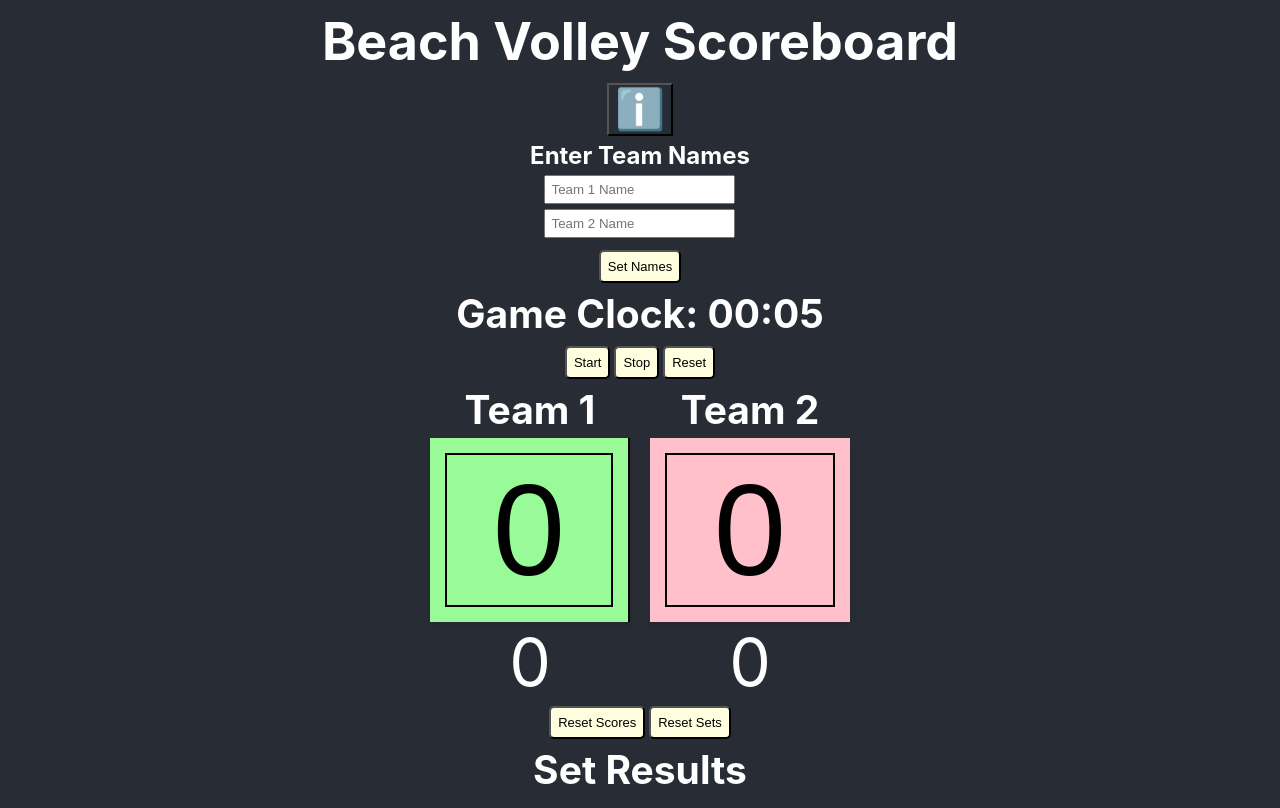
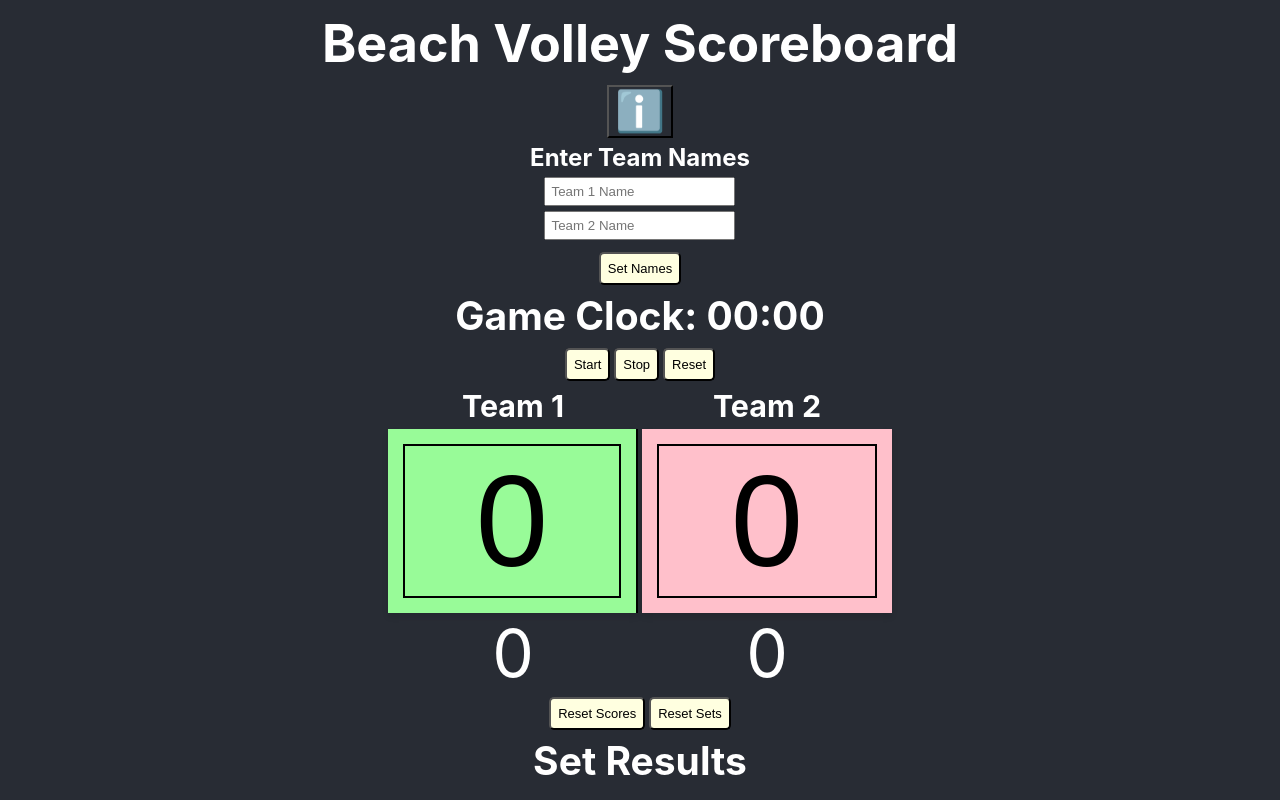
Before and after one commit to oonaleivo/Beach-Volley-Scoreboard, a React (Create React App) app: page / in a window 1280 px wide. Built offline with nearby package versions, Linux system fonts and the light colour scheme.

Commit message:
edit side switch logic and layout

```diff
--- a/src/components/infoicon.js
+++ b/src/components/infoicon.js
@@ -12,7 +12,8 @@ const InfoIcon = () => {
             <h2 style={{color: 'black'}}>Scoreboard info</h2>
             <p style={{color: 'black'}}>
                 This is a scoreboard for beach volley games. Sets go to 21 points with 2 point difference, and possible
-                third set is to 15. The scoreboard will also alert to switch sides every 7 points.</p>
+                third set is to 15. The scoreboard will also alert to switch sides every 7 points and in the third set
+                every five points.</p>
             <button style={buttonSmallStyle} onClick={toggleInfo}>Close</button>
         </div>
     );
--- a/src/components/points.js
+++ b/src/components/points.js
@@ -1,6 +1,6 @@
 import React, { useState, useEffect } from 'react';
 
-const ScoreBoard = ({team1Name, team2Name}) => {
+const ScoreBoard = ({ team1Name, team2Name }) => {
     const [team1Points, setTeam1Points] = useState(0);
     const [team2Points, setTeam2Points] = useState(0);
     const [team1Sets, setTeam1Sets] = useState(0);
@@ -79,7 +79,11 @@ const ScoreBoard = ({team1Name, team2Name}) => {
     }, [team1Sets, team2Sets]);
 
     useEffect(() => {
-        if ((team1Points + team2Points) % 7 === 0 && team1Points + team2Points !== 0) {
+        if (team1Sets === 1 && team2Sets === 1) {
+            if ((team1Points + team2Points) % 5 === 0 && team1Points + team2Points !== 0 && team1Points + team2Points !== 0) {
+            showMessage('Switch sides!');
+        }}
+        else if ((team1Points + team2Points) % 7 === 0 && team1Points + team2Points !== 0) {
             showMessage('Switch sides!');
         }
     }, [team1Points, team2Points]);
@@ -98,25 +102,23 @@ const ScoreBoard = ({team1Name, team2Name}) => {
             }
 
             <div style={{ display: 'flex', justifyContent: 'center', width: '400px', margin: '0 auto' }}>
-                <div style={{ marginRight: '10px' }}>
-                    <h2 style={{ margin: '5px' }}>{team1Name}</h2>
+                <div style={{ marginRight: '2px' }}>
+                    <h3 style={{ margin: '5px' }}>{team1Name}</h3>
                     <button style={button1Style} onClick={() => handleAddPoint('team1')}><div style={numberStyle}>{team1Points}</div></button>
-                    <div style={{fontSize: '66px', textAlign: 'center' }}>{team1Sets}</div>
+                    <div style={{ fontSize: '66px', textAlign: 'center' }}>{team1Sets}</div>
                 </div>
-                <div style={{ marginLeft: '10px' }}>
-                    <h2 style={{ margin: '5px' }}>{team2Name}</h2>
+                <div style={{ marginLeft: '2px' }}>
+                    <h3 style={{ margin: '5px' }}>{team2Name}</h3>
                     <button style={button2Style} onClick={() => handleAddPoint('team2')}><div style={numberStyle}>{team2Points}</div></button>
-                    <div style={{fontSize: '66px', textAlign: 'center' }}>{team2Sets}</div>
+                    <div style={{ fontSize: '66px', textAlign: 'center' }}>{team2Sets}</div>
                 </div>
             </div>
             <div>
                 <button style={buttonSmallStyle} onClick={handleResetScores}>Reset Scores</button>
                 <button style={buttonSmallStyle} onClick={handleResetSets}>Reset Sets</button>
-
-
             </div>
-            <h2 style={{margin: '5px'}}>Set Results</h2>
-            <ul style={{alignItems: 'center', padding: '5px', margin: '0px'}}>
+            <h2 style={{ margin: '5px' }}>Set Results</h2>
+            <ul style={{ alignItems: 'center', padding: '5px', margin: '0px' }}>
                 {setResults.map((result, index) => (
                     <li key={index}>Set {index + 1}: {result.team1} - {result.team2}</li>
                 ))}
@@ -138,7 +140,7 @@ const pastelColors = {
 const button1Style = {
     backgroundColor: pastelColors.green,
     color: 'white',
-    width: '200px',
+    width: '250px',
     padding: '15px',
     border: 'none',
     borderRight: '2px solid #000',
@@ -149,7 +151,7 @@ const button1Style = {
 const button2Style = {
     backgroundColor: pastelColors.pink,
     color: 'white',
-    width: '200px',
+    width: '250px',
     padding: '15px',
     border: 'none',
     boxShadow: '0px 4px 6px rgba(0, 0, 0, 0.1)',
--- a/src/components/teamnameinput.js
+++ b/src/components/teamnameinput.js
@@ -12,21 +12,31 @@ const TeamNameInput = ({ onSetTeamNames }) => {
         }
     };
 
+    const handleTeam1NameChange = (e) => {
+        const name = e.target.value.slice(0, 15); // Limit to 15 characters
+        setTeam1Name(name);
+    };
+
+    const handleTeam2NameChange = (e) => {
+        const name = e.target.value.slice(0, 15); // Limit to 15 characters
+        setTeam2Name(name);
+    };
+
     return (
         <div style={{ display: 'flex', flexDirection: 'column', alignItems: 'center' }}>
-            <h2 style={{margin: '5px', fontSize: '24px'}}>Enter Team Names</h2>
+            <h2 style={{ margin: '5px', fontSize: '24px' }}>Enter Team Names</h2>
             <input
                 type="text"
                 placeholder="Team 1 Name"
                 value={team1Name}
-                onChange={(e) => setTeam1Name(e.target.value)}
+                onChange={handleTeam1NameChange}
                 style={{ marginBottom: '5px', padding: '5px' }}
             />
             <input
                 type="text"
                 placeholder="Team 2 Name"
                 value={team2Name}
-                onChange={(e) => setTeam2Name(e.target.value)}
+                onChange={handleTeam2NameChange}
                 style={{ marginBottom: '10px', padding: '5px' }}
             />
             <button style={buttonSmallStyle} onClick={handleSetNames}>Set Names</button>
--- a/src/components/timer.js
+++ b/src/components/timer.js
@@ -2,7 +2,7 @@ import React, { useState, useEffect } from 'react';
 
 const Timer = () => {
     const [time, setTime] = useState({ minutes: 0, seconds: 0 });
-    const [isRunning, setIsRunning] = useState(true);
+    const [isRunning, setIsRunning] = useState(false);
 
     useEffect(() => {
         let interval = null;
```
